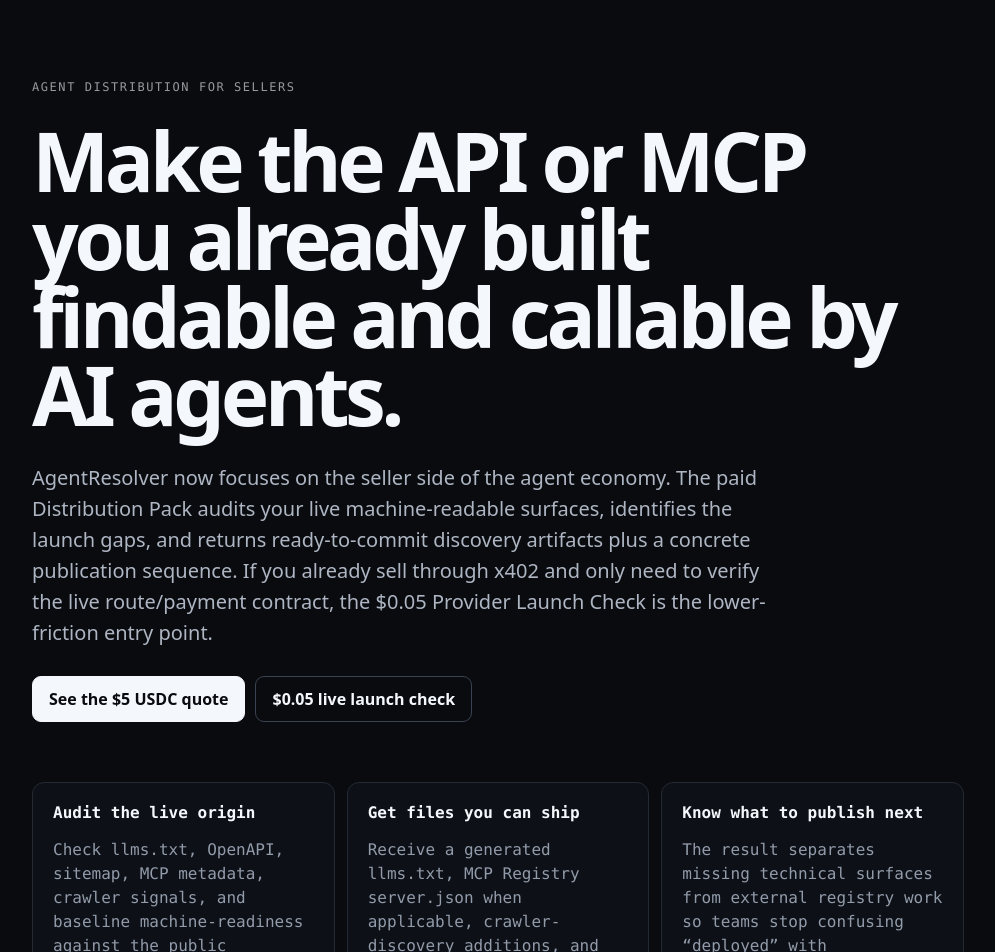
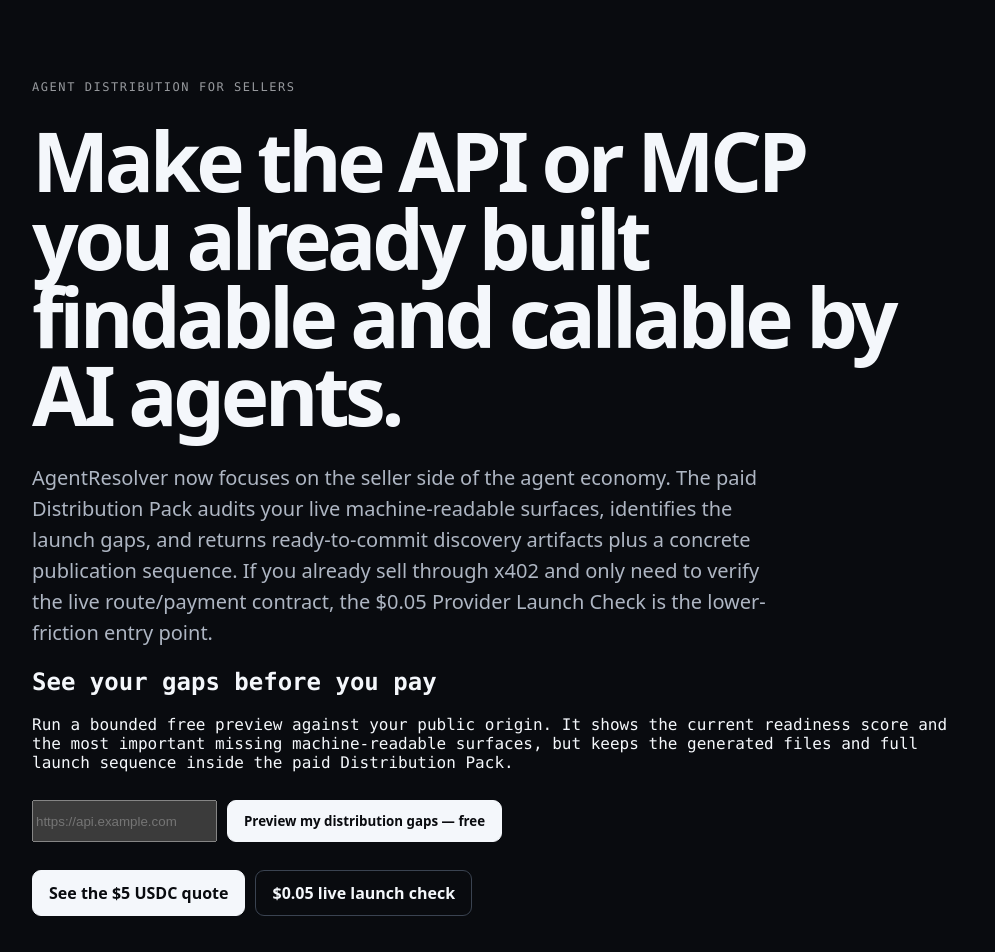
Before and after one commit to waxsway/agentresolver, a Next.js app: page /distribution in a window 1280 px wide. Shown: the top 952 px of the page, without its empty margins (142-1137 px from the left). Built offline with nearby package versions, Linux system fonts and the light colour scheme.

Commit message:
Put free seller preview before paid distribution CTA

```diff
--- a/src/app/distribution/page.tsx
+++ b/src/app/distribution/page.tsx
@@ -34,6 +34,26 @@ export default function DistributionPage() {
         through x402 and only need to verify the live route/payment contract,
         the $0.05 Provider Launch Check is the lower-friction entry point.
       </p>
+
+      <h2>See your gaps before you pay</h2>
+      <p>
+        Run a bounded free preview against your public origin. It shows the
+        current readiness score and the most important missing machine-readable
+        surfaces, but keeps the generated files and full launch sequence inside
+        the paid Distribution Pack.
+      </p>
+      <form className="actions" action="/api/agent-distribution-preview" method="get">
+        <input
+          aria-label="Public API or MCP origin"
+          name="origin"
+          type="url"
+          placeholder="https://api.example.com"
+          required
+        />{" "}
+        <button className="button" type="submit">
+          Preview my distribution gaps — free
+        </button>
+      </form>
 
       <p className="actions">
         <a className="button" href="/api/agent-distribution-pack">
```
